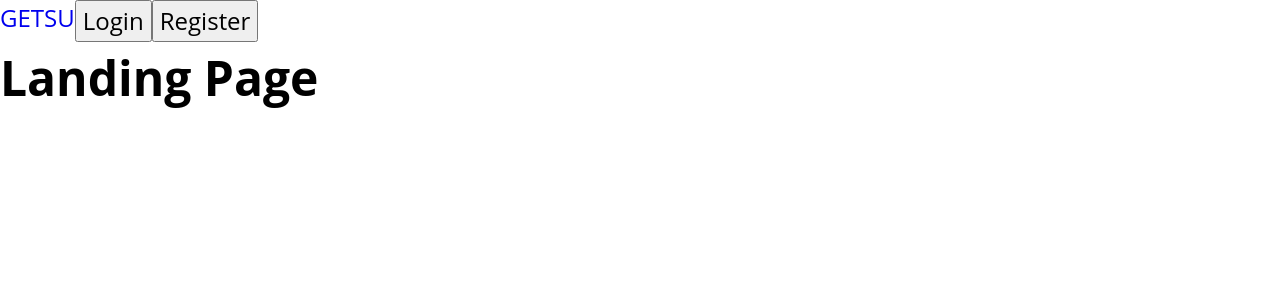
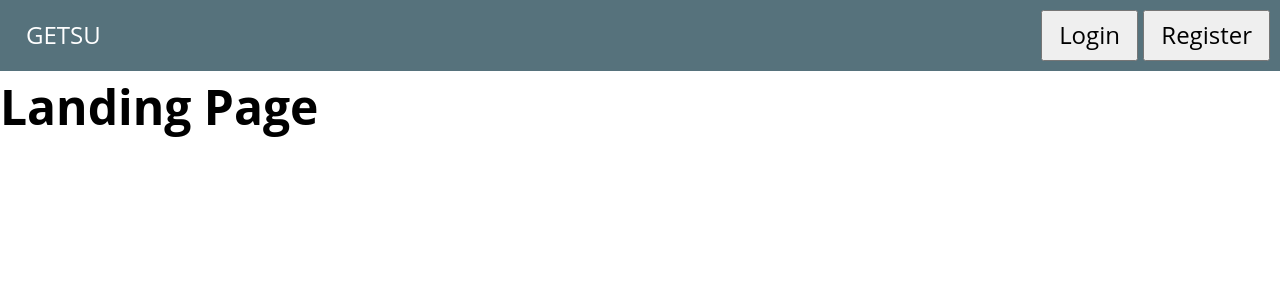
Before and after one commit to kevinwei00/getsu-client, a React (Create React App) app: page / in a window 1280 px wide. Shown: the top 300 px of the page. Built offline with nearby package versions, Linux system fonts and the light colour scheme.

Commit message:
refactor nav into a separate component

```diff
--- a/src/components/App.css
+++ b/src/components/App.css
@@ -1,11 +1,7 @@
 .App {
 }
 
-.App nav {
-  display: flex;
-}
-
-.App main {
+.App__main {
 }
 
 .error-display {
--- a/src/components/AppLanding.js
+++ b/src/components/AppLanding.js
@@ -1,34 +1,25 @@
 import React, { Component } from 'react';
-import { Route, Link, Switch, Redirect, withRouter } from 'react-router-dom';
+import { Route, Switch, Redirect } from 'react-router-dom';
+import AppNav from './AppNav';
 import Login from './Login';
 import Registration from './Registration';
 import NotFound from './NotFound';
-class AppLanding extends Component {
+export default class AppLanding extends Component {
   render() {
+    const LandingPage = (
+      <>
+        <header>
+          <h1>Landing Page</h1>
+        </header>
+      </>
+    );
+
     return (
       <>
-        <nav>
-          <Link to="/">GETSU</Link>
-          <div>
-            <button
-              onClick={() => {
-                this.props.history.push('/login');
-              }}
-            >
-              Login
-            </button>
-            <button
-              onClick={() => {
-                this.props.history.push('/register');
-              }}
-            >
-              Register
-            </button>
-          </div>
-        </nav>
-        <main>
+        <AppNav />
+        <main className="App__main">
           <Switch>
-            <Route exact path="/" render={() => <h1>Landing Page</h1>} />
+            <Route exact path="/" render={() => LandingPage} />
             <Route path="/login" component={Login} />
             <Route path="/register" component={Registration} />
             <Route path="/item" render={() => <Redirect to={'/'} />} />
@@ -41,5 +32,3 @@ class AppLanding extends Component {
     );
   }
 }
-
-export default withRouter(AppLanding);
--- /dev/null
+++ b/src/components/AppNav.css
@@ -0,0 +1,24 @@
+.AppNav {
+  display: flex;
+  justify-content: space-between;
+  padding: 10px;
+  background-color: #56727c;
+}
+
+.AppNav__section {
+  display: flex;
+  align-items: center;
+}
+
+.AppNav__item {
+  padding: 0.33rem 1rem;
+}
+
+.AppNav__item + .AppNav__item {
+  margin-left: 0.33rem;
+}
+
+.AppNav__logo {
+  font-size: 1.5rem;
+  color: white;
+}
--- /dev/null
+++ b/src/components/AppNav.js
@@ -0,0 +1,69 @@
+import React, { Component } from 'react';
+import { Link, withRouter } from 'react-router-dom';
+import ItemContext from '../ItemContext';
+import './AppNav.css';
+import TokenService from '../services/token-service';
+
+class AppNav extends Component {
+  static contextType = ItemContext;
+
+  render() {
+    let content;
+    if (!this.context.hasAuthToken()) {
+      content = (
+        <div className="AppNav__section">
+          <button
+            className="AppNav__item"
+            onClick={() => {
+              this.props.history.push('/login');
+            }}
+          >
+            Login
+          </button>
+          <button
+            className="AppNav__item"
+            onClick={() => {
+              this.props.history.push('/register');
+            }}
+          >
+            Register
+          </button>
+        </div>
+      );
+    } else {
+      content = (
+        <div className="AppNav__section">
+          Welcome, {TokenService.getCurrentUserName()}
+          <button
+            className="AppNav__item"
+            onClick={() => {
+              TokenService.clearCurrentUserName();
+              TokenService.clearAuthToken();
+              this.context.clearAuthToken();
+              this.context.clearItems();
+              this.context.resetSortBy();
+              this.props.history.push('/');
+            }}
+          >
+            Logout
+          </button>
+          {/* <button onClick={() => this.props.history.push('/')}>Inventory</button>
+        <button>History</button> */}
+        </div>
+      );
+    }
+
+    return (
+      <nav className="AppNav">
+        <div className="AppNav__section">
+          <Link to="/">
+            <div className="AppNav__logo AppNav__item">GETSU</div>
+          </Link>
+        </div>
+        {content}
+      </nav>
+    );
+  }
+}
+
+export default withRouter(AppNav);
--- a/src/components/AppPrivate.js
+++ b/src/components/AppPrivate.js
@@ -1,39 +1,21 @@
 import React, { Component } from 'react';
-import { Route, Switch, withRouter } from 'react-router-dom';
+import { Route, Switch } from 'react-router-dom';
 import ItemContext from '../ItemContext';
-import TokenService from '../services/token-service';
+import AppNav from './AppNav';
 import Inventory from './Inventory';
 import ItemDetail from './ItemDetail';
 import AddItem from './AddItem';
 import UsageHistory from './UsageHistory';
 import NotFound from './NotFound';
 
-class AppPrivate extends Component {
+export default class AppPrivate extends Component {
   static contextType = ItemContext;
 
   render() {
     return (
       <>
-        <nav>
-          Welcome, {TokenService.getCurrentUserName()}
-          <div>
-            <button
-              onClick={() => {
-                TokenService.clearCurrentUserName();
-                TokenService.clearAuthToken();
-                this.context.clearAuthToken();
-                this.context.clearItems();
-                this.context.resetSortBy();
-                this.props.history.push('/');
-              }}
-            >
-              Logout
-            </button>
-            {/* <button onClick={() => this.props.history.push('/')}>Inventory</button>
-            <button>History</button> */}
-          </div>
-        </nav>
-        <main>
+        <AppNav />
+        <main className="App__main">
           <Switch>
             <Route exact path="/" component={Inventory} />
             <Route path="/item/:item_id" component={ItemDetail} />
@@ -46,5 +28,3 @@ class AppPrivate extends Component {
     );
   }
 }
-
-export default withRouter(AppPrivate);
--- a/src/components/Inventory.js
+++ b/src/components/Inventory.js
@@ -98,7 +98,7 @@ export default class Inventory extends Component {
 
     if (error) {
       content = (
-        <div className="error-display"  role="alert">
+        <div className="error-display" role="alert">
           {error.message ? 'Internal Server Error' : error.error.message}
         </div>
       );
@@ -132,7 +132,9 @@ export default class Inventory extends Component {
 
     return (
       <section className="Inventory">
-        <h1>Inventory</h1>
+        <header>
+          <h1>Inventory</h1>
+        </header>
         {/* <Link to="/add-item">Add Item</Link> */}
         <button onClick={() => this.props.history.push('/add-item')}>Add Item</button>
         {content}
```
